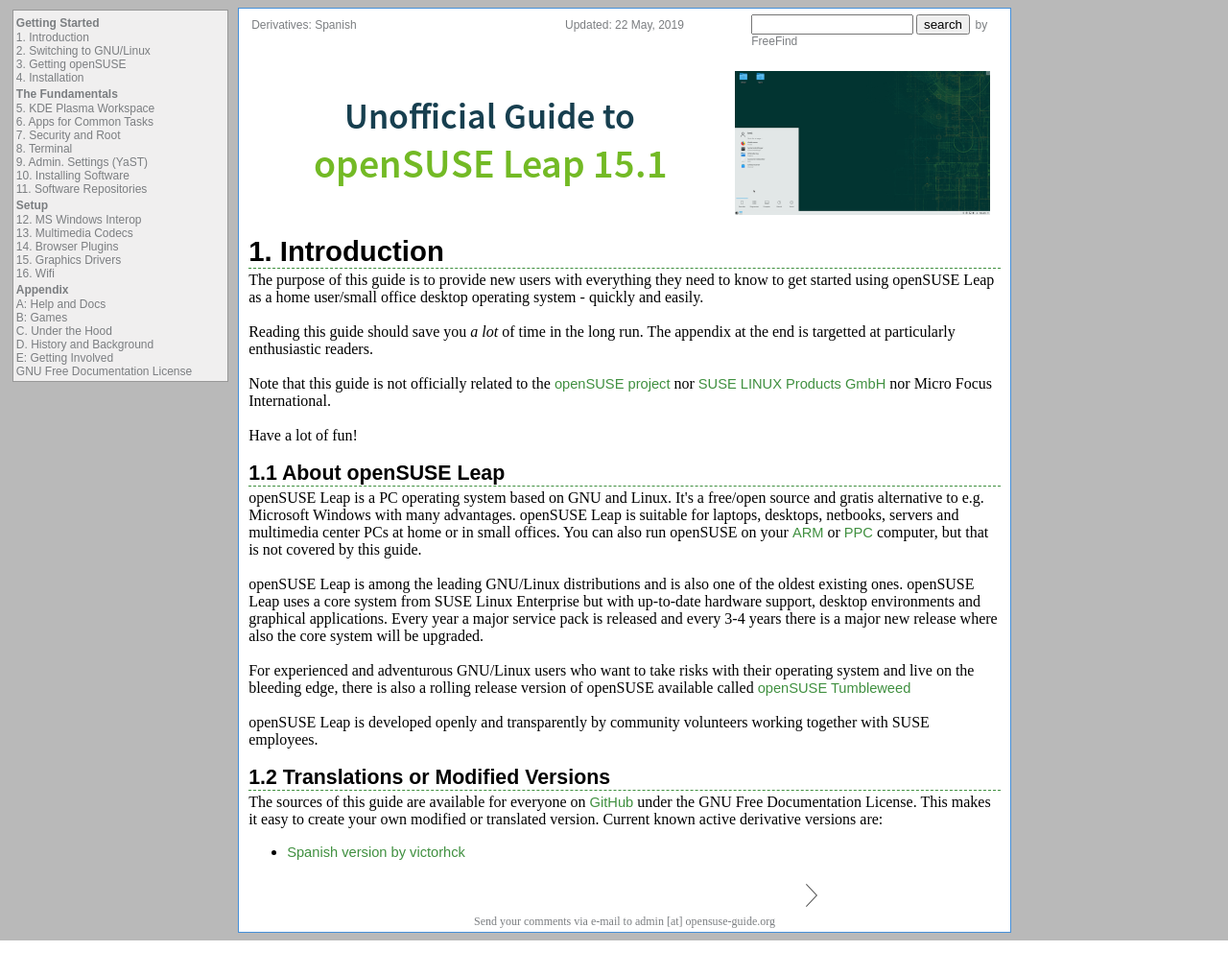
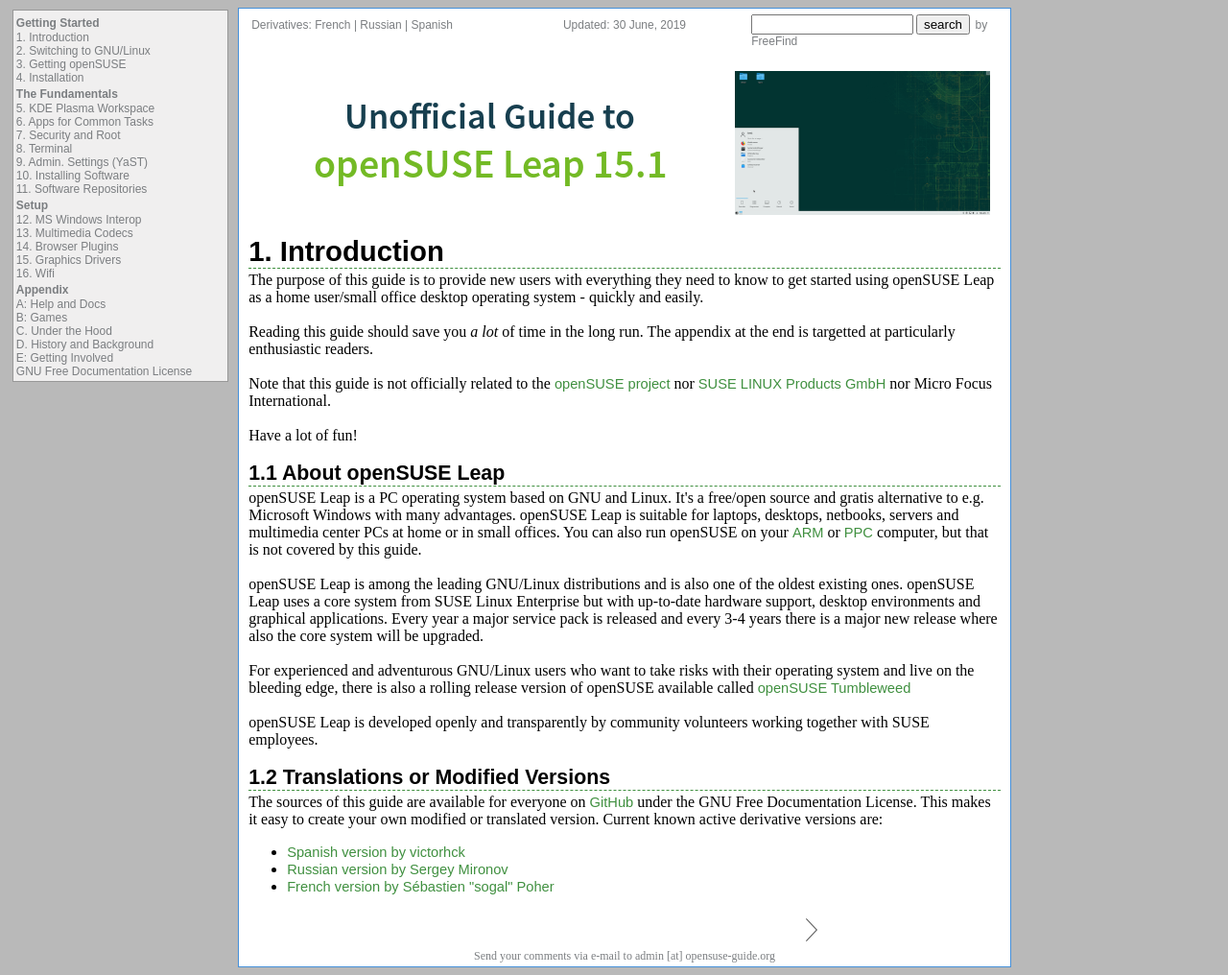
Before and after one commit to cb400f/opensuse-guide.org, a PHP site: page /index.php in a window 1280 px wide. Shown: the whole page at 96% size. Before the commit the page ends 980 px from the top, so only its background shows below. Run offline with PHP 8.4, Linux system fonts and the light colour scheme.

Commit message:
Add links to French and Russian versions (woohoo!) and fix minor glitch

```diff
--- a/header2.php
+++ b/header2.php
@@ -29,12 +29,12 @@
 <tr>
 
 <td align="left" valign="top" style="padding-top: 5px" width="33%">
-<div class="content-text">Derivatives:&nbsp;<a href="https://victorhck.gitlab.io/guia_openSUSE/" class="content-text" target="_blank">Spanish</a></div>
+<div class="content-text">Derivatives:&nbsp;<a href="https://alionetasso.github.io/opensuse-guide-fr/introduction" class="content-text" target="_blank">French</a>&nbsp;|&nbsp;<a href="https://opensuse-guide.linwin.su/15.1/" class="content-text" target="_blank">Russian</a>&nbsp;|&nbsp;<a href="https://victorhck.gitlab.io/guia_openSUSE/" class="content-text" target="_blank">Spanish</a></div>
 </td>
 
 
 <td align="center" valign="top" style="padding-top: 5px" width="33%">
-<a href="https://github.com/cb400f/opensuse-guide.org/commits/master" class="content-text" target="_blank">Updated: 22 May, 2019</a>
+<a href="https://github.com/cb400f/opensuse-guide.org/commits/master" class="content-text" target="_blank">Updated: 30 June, 2019</a>
 </td>
 
 
--- a/index.php
+++ b/index.php
@@ -32,6 +32,8 @@ The sources of this guide are available for everyone on <a href="https://github.
 
 <ul>
 <li><a href="https://victorhck.gitlab.io/guia_openSUSE/" target="_blank">Spanish version by victorhck</a></li>
+<li><a href="https://opensuse-guide.linwin.su/15.1/" target="_blank">Russian version by Sergey Mironov</a></li>
+<li><a href="https://alionetasso.github.io/opensuse-guide-fr/introduction" target="_blank">French version by Sébastien "sogal" Poher</a></li>
 </ul>
 
 
--- a/yast.php
+++ b/yast.php
@@ -5,7 +5,7 @@
 
 
 
-<div class="heading1"><a name="yast" class="heading1">9. Administrator Settings (YaST)</a></div>
+<div class="heading1">9. Administrator Settings (YaST)</div>
 YaST (Yet another Setup Tool) is the central tool for system administration. You find YaST in the launch menu in the System category.<br /><br />
 
 <center><a href="images/screenshots/yast-controlcenter.png" rel="thumbnail"><img src="images/screenshots/yast-controlcenterb.png" alt="yast" class="pic" /></a></center><br />
```
